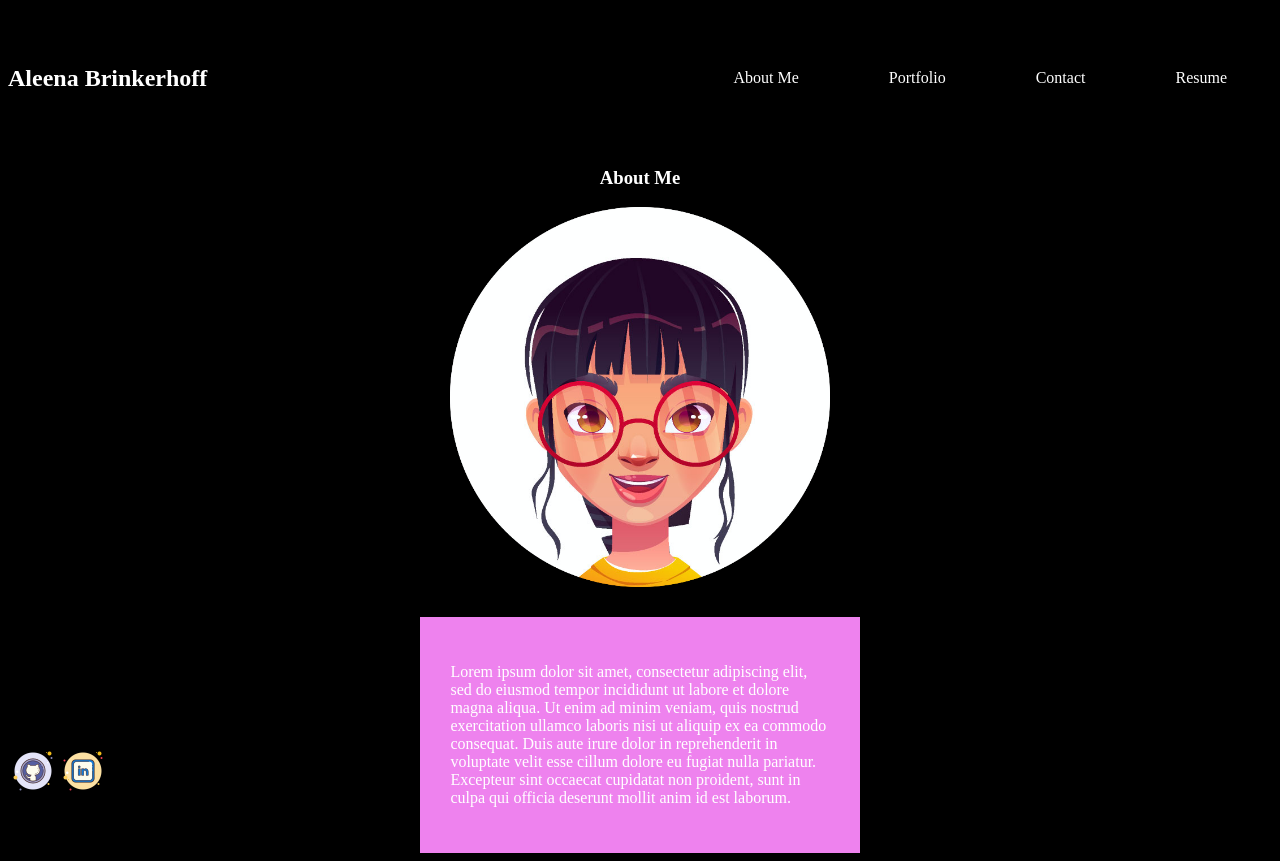
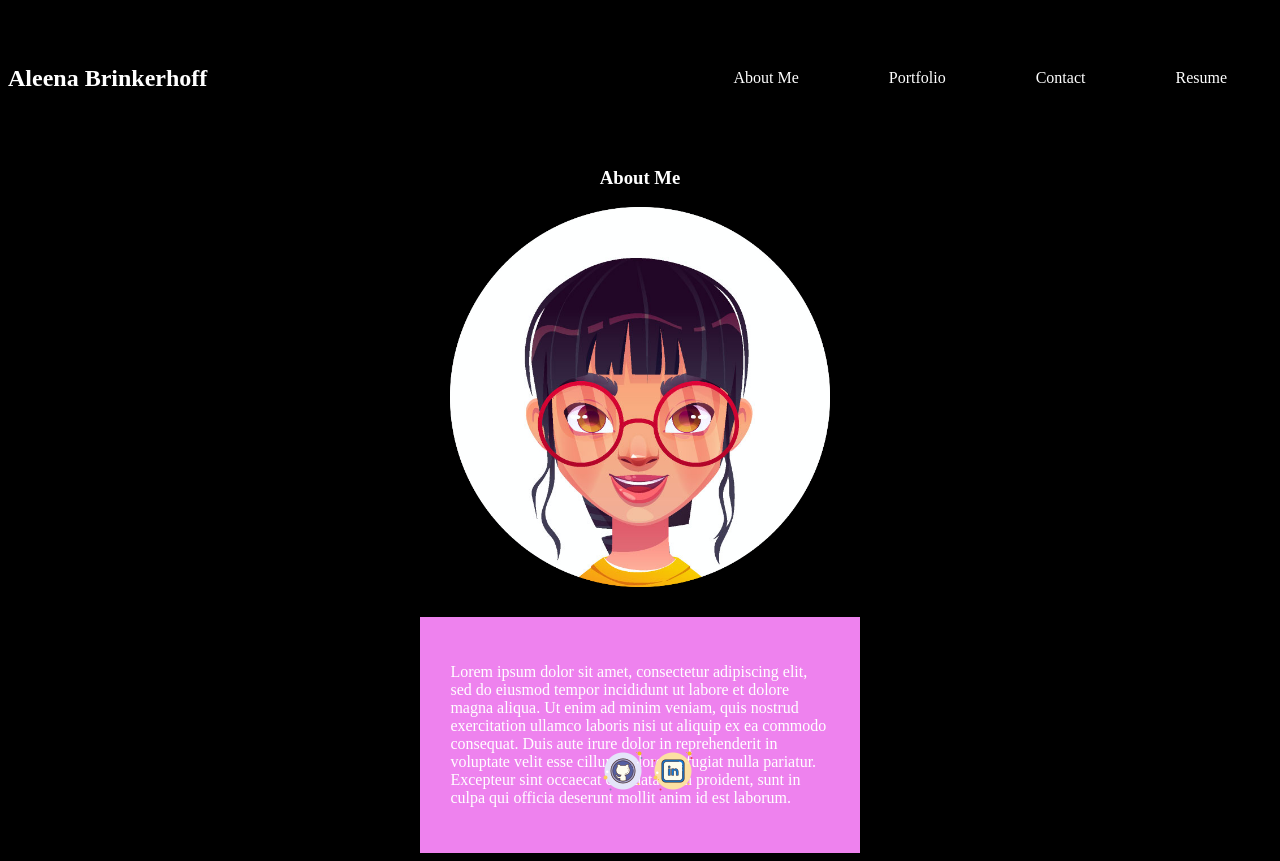
Before and after one commit to Aleenabrink93/React-Portfolio, a React (Create React App) app: page / in a window 1280 px wide. Built offline with nearby package versions, Linux system fonts and the light colour scheme.

Commit message:
updated footer position

```diff
--- a/src/components/footer/footer.css
+++ b/src/components/footer/footer.css
@@ -8,9 +8,12 @@
   }
 
   .footer {
-	display: flex;
-	flex-wrap: wrap;
-	justify-content: center;
+    display: flex;
+    flex-direction: row;
+    align-items: center;
+    justify-content: center;
+    min-height: 50px;
     position: fixed;
     bottom: 0;
+    width: 100%;
 }
```
